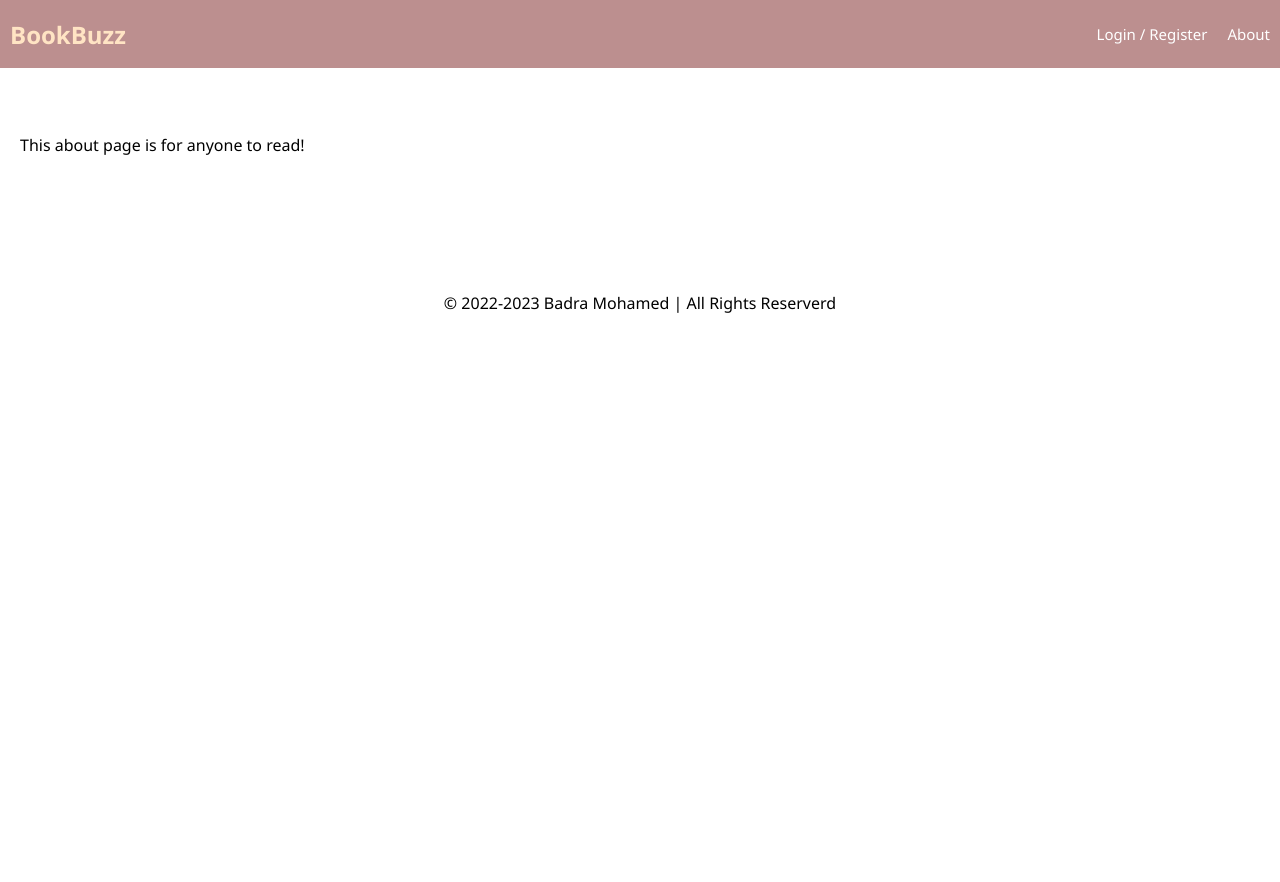
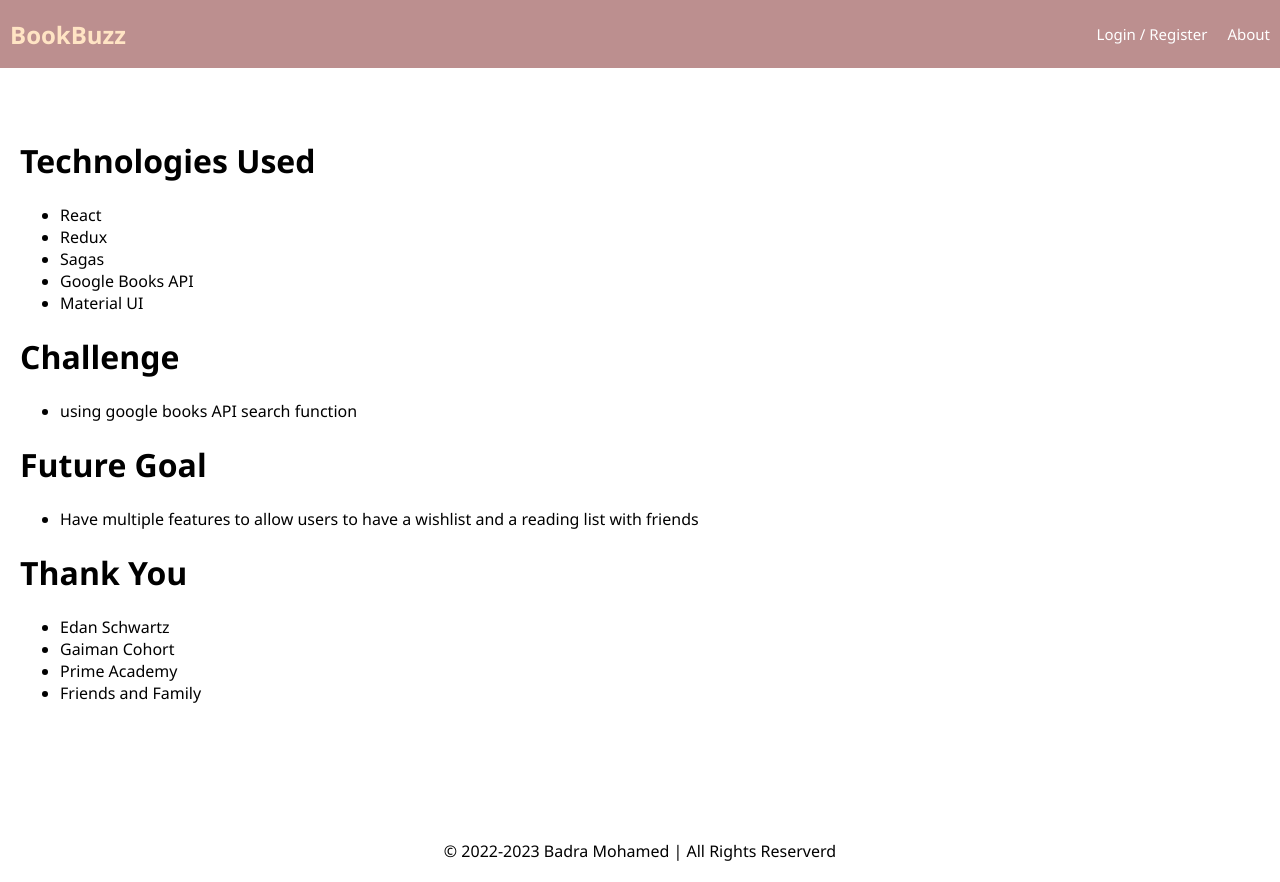
Before and after one commit to badramohamed/prime-solo-project, a React (Create React App) app: page /#/about in a window 1280 px wide. Before the commit the page ends 800 px from the top, so only its background shows below. Built offline with nearby package versions, Linux system fonts and the light colour scheme; no server answers.

Commit message:
mvp functionality complete

```diff
--- a/src/components/AboutPage/AboutPage.jsx
+++ b/src/components/AboutPage/AboutPage.jsx
@@ -1,4 +1,4 @@
-import React from 'react';
+import React from "react";
 
 // This is one of our simplest components
 // It doesn't have local state,
@@ -8,10 +8,39 @@ import React from 'react';
 function AboutPage() {
   return (
     <div className="container">
-      <div>
-        <p>This about page is for anyone to read!</p>
+
+        <h1>Technologies Used</h1>
+        <ul>
+          <li> React</li>
+          <li> Redux</li>
+          <li> Sagas</li>
+          <li> Google Books API</li>
+          <li> Material UI</li>
+        </ul>
+
+        <h1>Challenge</h1>
+        <ul>
+          <li> using google books API search function</li>
+        </ul>
+
+        <h1>Future Goal</h1>
+
+        <ul>
+          <li>
+            Have multiple features to allow users to have a wishlist and a
+            reading list with friends
+          </li>
+        </ul>
+
+        <h1>Thank You</h1>
+        <ul>
+          <li> Edan Schwartz </li>
+          <li> Gaiman Cohort </li>
+          <li> Prime Academy</li>
+          <li> Friends and Family</li>
+        </ul>
       </div>
-    </div>
+
   );
 }
 
--- a/src/components/DetailsPage/DetailsPage.jsx
+++ b/src/components/DetailsPage/DetailsPage.jsx
@@ -41,7 +41,8 @@ function DetailsPage() {
 
   return (
     <>
-      <h1> DETAILS PAGE</h1>
+      {/* <h1> DETAILS PAGE</h1> */}
+
       <h2>{details.volumeInfo && details.volumeInfo.title}</h2>
       <h2> {details.volumeInfo && details.volumeInfo.authors}</h2>
       <h2>{details.volumeInfo && details.volumeInfo.description}</h2>
@@ -59,6 +60,7 @@ function DetailsPage() {
       >
         add book
       </button>
+
     </>
   );
 }
--- a/src/components/Footer/Footer.jsx
+++ b/src/components/Footer/Footer.jsx
@@ -7,7 +7,11 @@ import './Footer.css';
 // or even care what the redux state is, so it doesn't need 'connect()'
 
 function Footer() {
-  return <footer>&copy; 2022-2023 Badra Mohamed | All Rights Reserverd </footer>;
+  return <footer>&copy;
+
+    2022-2023 Badra Mohamed | All Rights Reserverd
+
+    </footer>;
 }
 
 export default Footer;
```
Also changed, not shown: public/Images/imagetwo.jpeg (added), src/components/App/App.css (line endings or trailing spaces).
